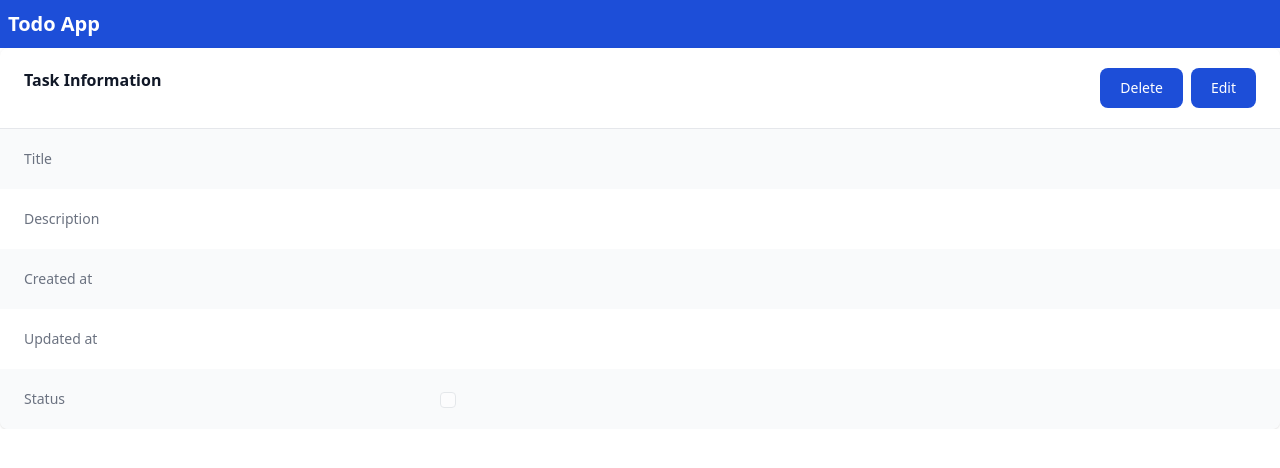
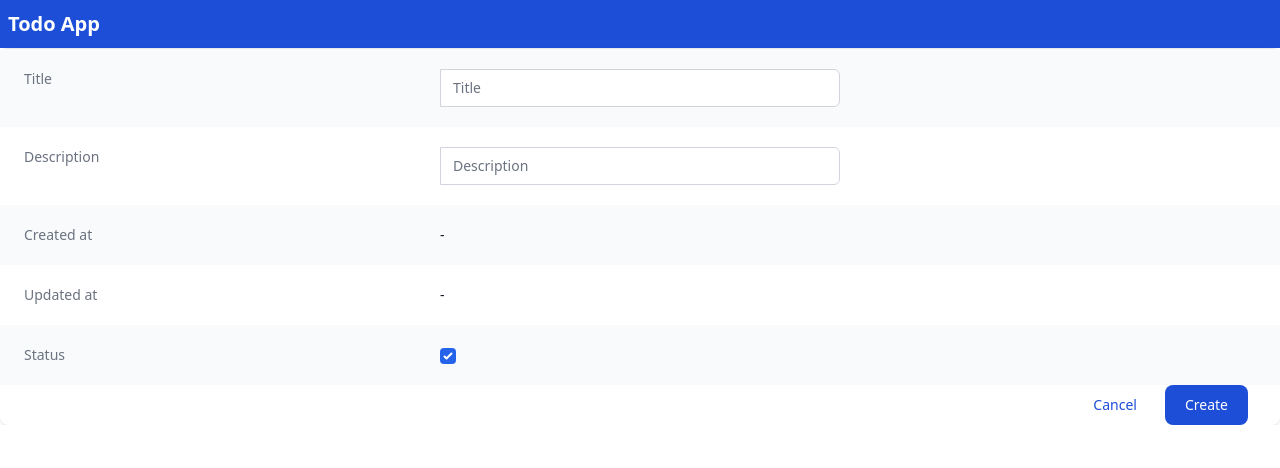
Before and after one commit to sndacq/todo-app, a Next.js app: page /todo/create in a window 1280 px wide. Shown: the top 468 px of the page. Built offline with nearby package versions, Linux system fonts and the light colour scheme; no server answers.

Commit message:
- Add create Task functionality

```diff
--- a/src/components/NavBar.tsx
+++ b/src/components/NavBar.tsx
@@ -1,11 +1,11 @@
 const NavBar = () => (
-  <nav className="px-2 bg-blue-700 border-gray-200 dark:bg-gray-900 dark:border-gray-700">
+  <nav className="px-2 bg-blue-700 border-gray-200">
     <div className="container flex flex-wrap items-center justify-between mx-auto">
       <a href="/" className="flex items-center h-12">
-        <span className="self-center text-xl text-white font-semibold dark:text-white">Todo App</span>
+        <span className="self-center text-xl text-white font-semibold">Todo App</span>
       </a>
       {/* <div>
-          <span className="self-center text-xl text-white font-semibold dark:text-white">{`Hi User!`}</span>
+          <span className="self-center text-xl text-white font-semibold">{`Hi User!`}</span>
         </div> */}
     </div>
   </nav>
--- a/src/components/TodoList.tsx
+++ b/src/components/TodoList.tsx
@@ -3,7 +3,12 @@ import router from 'next/router';
 import { getTodosListApi } from '@/api';
 import { ITodo } from '@/utils/types';
 import { useAppContext } from '@/context/state';
-import Modal from './Modal';
+
+const AddIcon = () => (
+  <svg className="h-5 w-5 mr-2" fill="none" stroke="currentColor" strokeWidth={1.5} viewBox="0 0 24 24" xmlns="http://www.w3.org/2000/svg" aria-hidden="true">
+    <path strokeLinecap="round" strokeLinejoin="round" d="M12 9v6m3-3H9m12 0a9 9 0 11-18 0 9 9 0 0118 0z" />
+  </svg>
+);
 
 const TodoList = () => {
   const { userData } = useAppContext();
@@ -13,10 +18,9 @@ const TodoList = () => {
   if (error) return <p>{`An error has occurred: ${error.message}`}</p>;
 
   return (
-    <>
     <div className="relative overflow-x-auto">
-        <table className="w-full text-sm text-left text-gray-500 dark:text-gray-400">
-          <thead className="text-xs text-gray-700 uppercase bg-gray-50 dark:bg-gray-700 dark:text-gray-400">
+      <table className="w-full text-sm text-left text-gray-500">
+        <thead className="text-xs text-gray-700 uppercase bg-gray-50">
           <tr>
             <th scope="col" className="px-6 py-3">
               Status
@@ -34,7 +38,7 @@ const TodoList = () => {
         </thead>
         <tbody>
           {data?.map((item) => (
-              <tr className="bg-white border-b dark:bg-gray-800 dark:border-gray-700">
+            <tr className="bg-white border-b">
               <td className="px-6 py-4">
                 <input type="checkbox" disabled checked={item.status} className="block flex-1 rounded border-gray-300 focus:border-indigo-500 focus:ring-indigo-500 sm:text-sm" />
               </td>
@@ -52,12 +56,22 @@ const TodoList = () => {
               </td>
             </tr>
           ))}
-
+          <tr
+            className="cursor-pointer"
+            onClick={() => router.push('todo/create')}
+          >
+            <td colSpan={4}>
+              <div className="w-full flex justify-center bg-gray-50 px-4 py-5 sm:gap-4 sm:px-6 place-items-center">
+                <dt className="text-sm font-medium text-gray-500 flex">
+                  <AddIcon />
+                  Create new task
+                </dt>
+              </div>
+            </td>
+          </tr>
         </tbody>
       </table>
     </div>
-      {/* <Modal /> */}
-    </>
   );
 };
 
--- a/src/context/state.tsx
+++ b/src/context/state.tsx
@@ -1,5 +1,5 @@
 import {
-  FC, createContext, useContext, useState, useEffect,
+  FC, createContext, useContext, useState, useEffect, useMemo,
 } from 'react';
 
 interface IAppWrapperProps {
@@ -47,8 +47,12 @@ export const AppWrapper: FC<IAppWrapperProps> = ({ children }) => {
     setUserData(user);
   };
 
+  const values = useMemo(
+    () => ({ userData, storeSession, token }),
+    [userData, storeSession, token],
+  );
   return (
-    <AppContext.Provider value={{ userData, storeSession, token }}>
+    <AppContext.Provider value={values}>
       {children}
     </AppContext.Provider>
   );
--- a/src/pages/todo/[id]/index.tsx
+++ b/src/pages/todo/[id]/index.tsx
@@ -6,7 +6,7 @@ import { ITodo } from '@/utils/types';
 import NavBar from '@/components/NavBar';
 import Modal from '@/components/Modal';
 
-const Todo = () => {
+const TodoDetails = () => {
   const router = useRouter();
   const [data, setData] = useState({} as ITodo);
   const [formData, setFormData] = useState({} as ITodo);
@@ -57,7 +57,7 @@ const Todo = () => {
 
   const handleDeleteClick = () => {
     const id = data.id as string;
-    deleteTodoApi(id).then((res) => {
+    deleteTodoApi(id).then(() => {
       setShowModal(false);
       router.push('/');
       // TODO: show success message here
@@ -70,7 +70,7 @@ const Todo = () => {
   return (
     <>
       <Head>
-        <title>Task Information</title>
+        <title>{data.title}</title>
         <meta name="viewport" content="width=device-width, initial-scale=1" />
         <link rel="icon" href="/favicon.ico" />
       </Head>
@@ -183,14 +183,14 @@ const Todo = () => {
         {edit && (
         <div className="justify-self-end px-6">
           <button
-            className="mr-2 text-blue-700 bg-white focus:ring-4 focus:outline-none focus:ring-blue-300 font-medium rounded-lg text-sm w-full sm:w-auto px-5 py-2.5 text-center dark:bg-blue-600 dark:hover:bg-blue-700 dark:focus:ring-blue-800"
+            className="mr-2 text-blue-700 bg-white focus:ring-4 focus:outline-none focus:ring-blue-300 font-medium rounded-lg text-sm w-full sm:w-auto px-5 py-2.5 text-center"
             type="button"
             onClick={() => setEdit(false)}
           >
             Cancel
           </button>
           <button
-            className="text-white bg-blue-700 hover:bg-blue-800 focus:ring-4 focus:outline-none focus:ring-blue-300 font-medium rounded-lg text-sm w-full sm:w-auto px-5 py-2.5 text-center dark:bg-blue-600 dark:hover:bg-blue-700 dark:focus:ring-blue-800"
+            className="text-white bg-blue-700 hover:bg-blue-800 focus:ring-4 focus:outline-none focus:ring-blue-300 font-medium rounded-lg text-sm w-full sm:w-auto px-5 py-2.5 text-center"
             type="button"
             onClick={handleSaveClick}
           >
@@ -205,4 +205,4 @@ const Todo = () => {
   );
 };
 
-export default Todo;
+export default TodoDetails;
--- /dev/null
+++ b/src/pages/todo/create.tsx
@@ -0,0 +1,107 @@
+import { useState } from 'react';
+import Head from 'next/head';
+import { useRouter } from 'next/router';
+import NavBar from '@/components/NavBar';
+import { ITodo } from '@/utils/types';
+import { createTodoApi } from '@/api';
+
+const Create = () => {
+  const router = useRouter();
+  const [formData, setFormData] = useState({ status: true } as ITodo);
+
+  const handleStatusChange = () => {
+    setFormData({ ...formData, status: !formData.status });
+  };
+
+  const handleTitleChange = (e: React.ChangeEvent<HTMLInputElement>) => {
+    setFormData({ ...formData, title: e.target.value });
+  };
+
+  const handleDescriptionChange = (e: React.ChangeEvent<HTMLInputElement>) => {
+    setFormData({ ...formData, description: e.target.value });
+  };
+
+  const handleCreateClick = () => {
+    createTodoApi({ ...formData }).then((res) => {
+      router.push(`/todo/${res.id}`);
+      // TODO: show success message here
+    }).catch((err) => {
+      // TODO: show error here
+      console.error(err);
+    });
+  };
+
+  return (
+    <>
+      <Head>
+        <title>Create Task</title>
+        <meta name="viewport" content="width=device-width, initial-scale=1" />
+        <link rel="icon" href="/favicon.ico" />
+      </Head>
+      <NavBar />
+      <div className="overflow-hidden bg-white shadow sm:rounded-lg grid">
+        <div className="border-t border-gray-200">
+          <dl>
+            <div className="bg-gray-50 px-4 py-5 sm:grid sm:grid-cols-3 sm:gap-4 sm:px-6">
+              <dt className="text-sm font-medium text-gray-500">Title</dt>
+              <input
+                className="block w-full flex-1 rounded-none rounded-r-md border-gray-300 focus:border-indigo-500 focus:ring-indigo-500 sm:text-sm"
+                placeholder="Title"
+                type="text"
+                onChange={handleTitleChange}
+                value={formData.title}
+              />
+            </div>
+            <div className="bg-white px-4 py-5 sm:grid sm:grid-cols-3 sm:gap-4 sm:px-6">
+              <dt className="text-sm font-medium text-gray-500">Description</dt>
+              <input
+                className="block w-full flex-1 rounded-none rounded-r-md border-gray-300 focus:border-indigo-500 focus:ring-indigo-500 sm:text-sm"
+                placeholder="Description"
+                type="text"
+                onChange={handleDescriptionChange}
+                value={formData.description}
+              />
+            </div>
+            <div className="bg-gray-50 px-4 py-5 sm:grid sm:grid-cols-3 sm:gap-4 sm:px-6">
+              <dt className="text-sm font-medium text-gray-500">Created at</dt>
+              <dd className="mt-1 text-sm text-gray-900 sm:col-span-2 sm:mt-0">-</dd>
+            </div>
+            <div className="bg-white px-4 py-5 sm:grid sm:grid-cols-3 sm:gap-4 sm:px-6">
+              <dt className="text-sm font-medium text-gray-500">Updated at</dt>
+              <dd className="mt-1 text-sm text-gray-900 sm:col-span-2 sm:mt-0">-</dd>
+            </div>
+            <div className="bg-gray-50 px-4 py-5 sm:grid sm:grid-cols-3 sm:gap-4 sm:px-6">
+              <dt className="text-sm font-medium text-gray-500">Status</dt>
+              <dd className="mt-1 text-sm text-gray-900 sm:col-span-2 sm:mt-0">
+                <input
+                  className="rounded border-gray-300 focus:border-indigo-500 focus:ring-indigo-500 sm:text-sm"
+                  type="checkbox"
+                  checked={formData.status}
+                  onChange={handleStatusChange}
+                />
+              </dd>
+            </div>
+          </dl>
+        </div>
+        <div className="justify-self-end px-6">
+          <button
+            className="mr-2 text-blue-700 bg-white focus:ring-4 focus:outline-none focus:ring-blue-300 font-medium rounded-lg text-sm w-full sm:w-auto px-5 py-2.5 text-center"
+            type="button"
+            onClick={() => router.push('/')}
+          >
+            Cancel
+          </button>
+          <button
+            className="justify-self-end mr-2 text-white bg-blue-700 hover:bg-blue-800 focus:ring-4 focus:outline-none focus:ring-blue-300 font-medium rounded-lg text-sm w-full sm:w-auto px-5 py-2.5 text-center"
+            type="button"
+            onClick={handleCreateClick}
+          >
+            Create
+          </button>
+        </div>
+      </div>
+    </>
+  );
+};
+
+export default Create;
```
Lines whose indentation alone changed are shown as unchanged.
